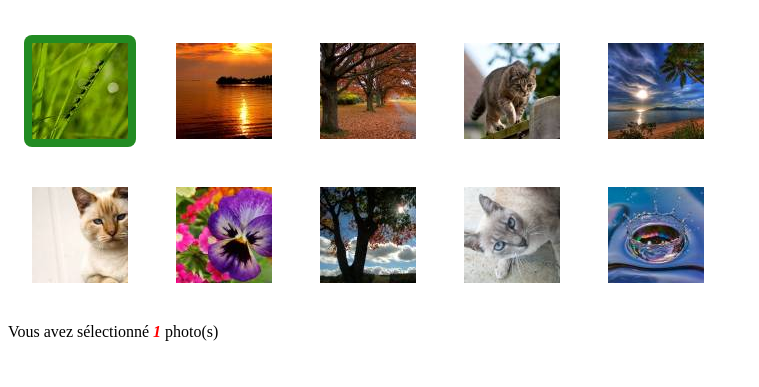
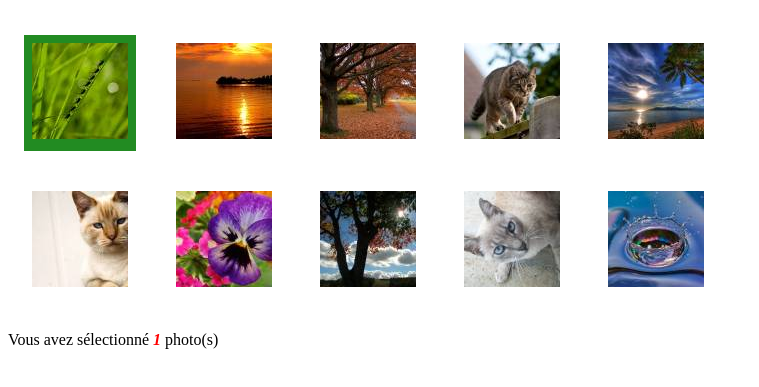
Before and after one commit to AbdiLouay/selecteur_photos_code_d-part, a plain HTML site: page index.html in a window 1280 px wide. Both pictures are taken after a click on the item 80 px from the left and 151 px from the top of the page. Shown: the part 61-448 px from the top of the page, without its empty margins (0-759 px from the left). Drawn offline with Linux system fonts and the light colour scheme.

Commit message:
css modif

```diff
--- a/style.css
+++ b/style.css
@@ -1,45 +1,7 @@
+#total em { color: red; font-weight: bold; }
 
-#total span {
-    color: red;
-    font-weight: bold;
-    font-style: italic;
-}
+#photo-list { display: flex; flex-wrap: wrap; width: 800px; list-style: none; padding: 0; }
 
-/* Nombre de photos sélectionnées : rouge et gras (l'italique vient de <em>) */
-#total em {
-    color: red;
-    font-weight: bold;
-}
-#photo-list {
-    display: flex;
-    flex-wrap: wrap;
-    width: 800px;
-    list-style-type: none;
-    padding: 0;
-}
-
-/* Éléments de la liste */
-#photo-list li {
-    margin: 1em;
-    padding: 0.5em;
-    border-radius: 0.5em;
-    cursor: pointer;
-    transition: background-color 0.3s ease; /* Animation du changement de couleur */
-}
-
-#photo-list li img {
-    max-width: 100px;
-    display: block;
-}
-
-/* Au survol */
-#photo-list li:hover {
-    background-color: silver;
-}
-
-
-/* Élément sélectionné */
-
-#photo-list li.selected {
-    background-color: forestgreen;
-}
+#photo-list li { margin: 1em; padding: .5em; cursor: pointer; transition: background-color .3s; }
+#photo-list li:hover { background: silver; }
+#photo-list li.selected { background: forestgreen; }
```
